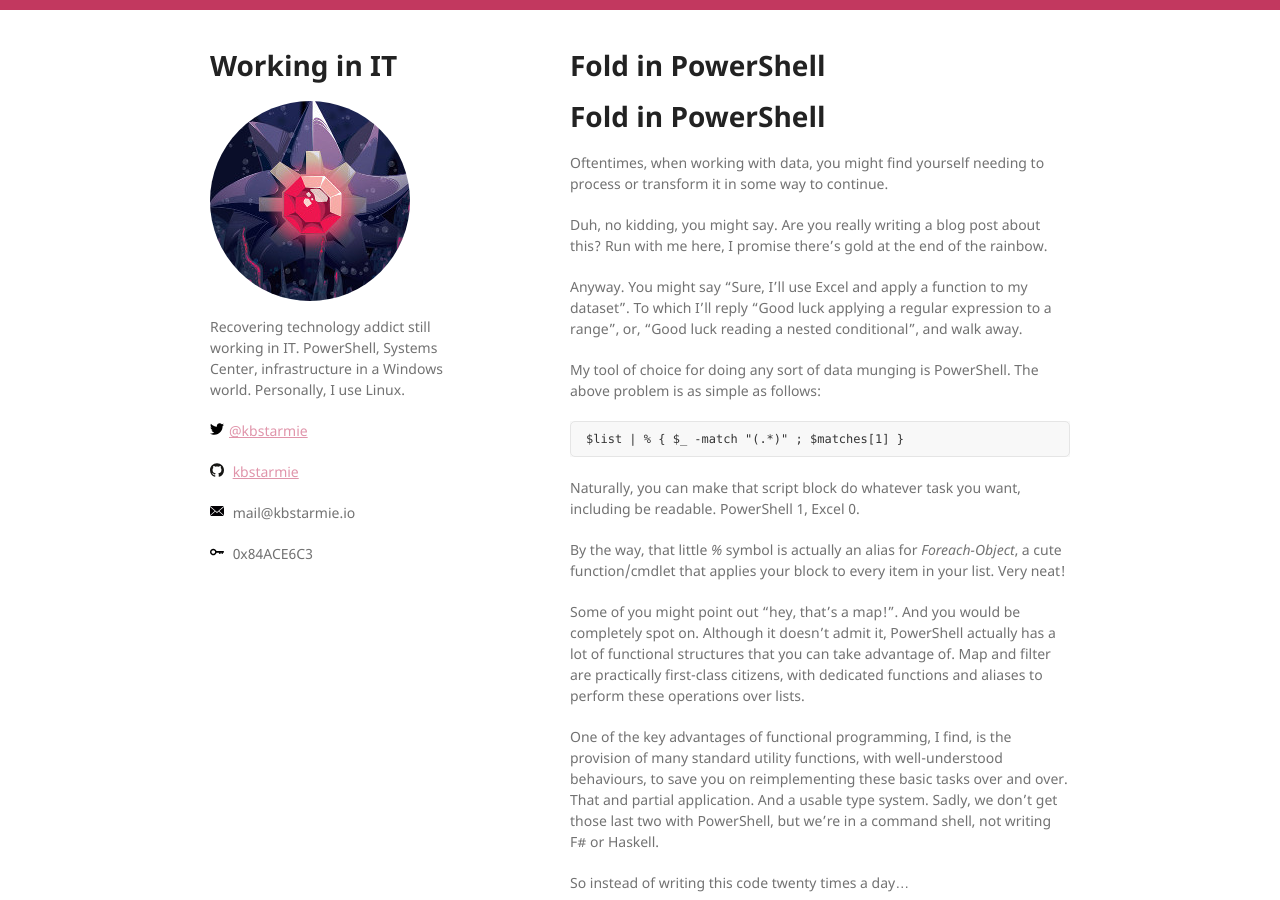
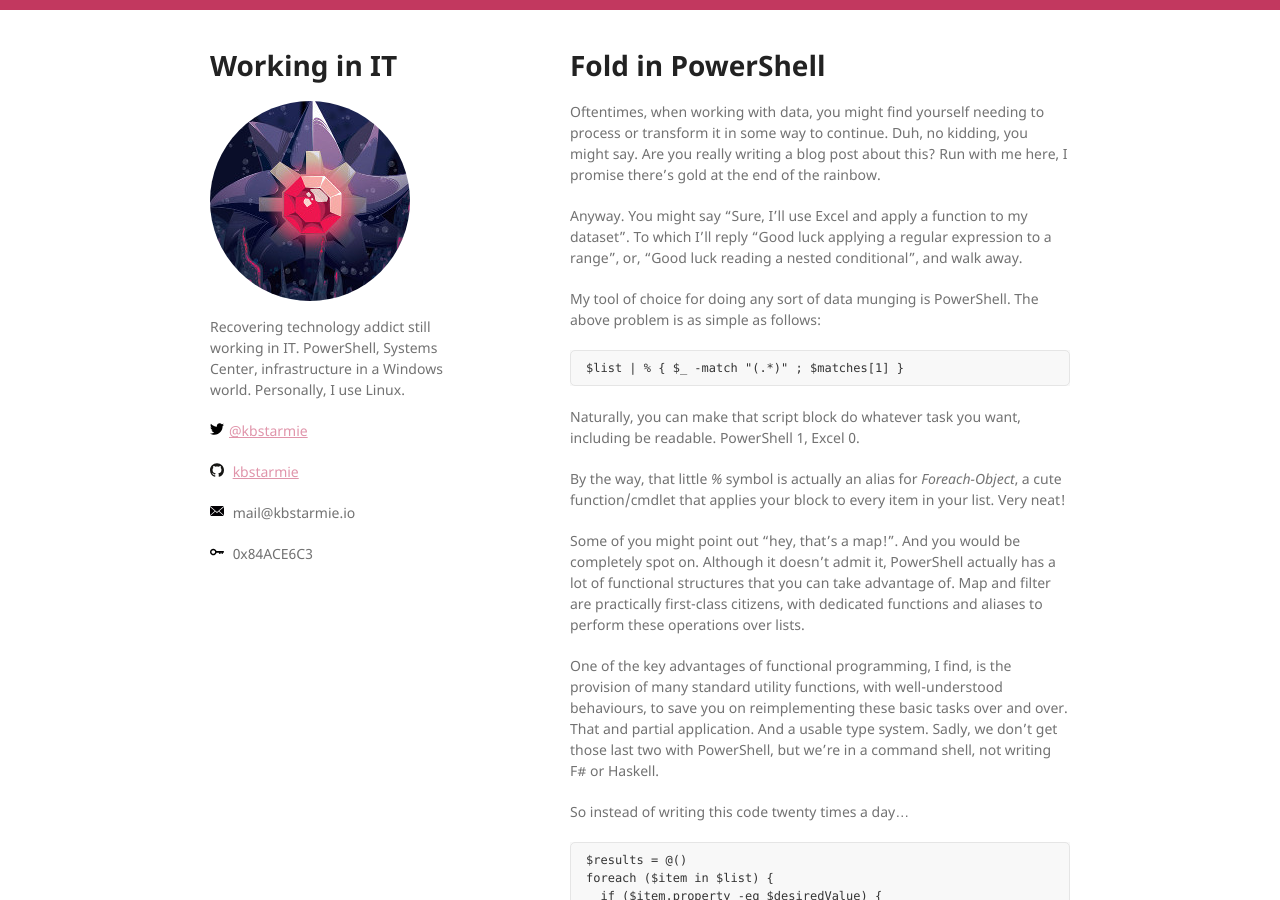
Before and after one commit to kbstarmie/kbstarmie.github.io, a Jekyll site: the page built from _posts/2017-03-12-fold-in-powershell.md, in a window 1280 px wide and 900 px high. Built offline with Jekyll 4.4.1, drawn with Linux system fonts in a browser that asks for light colours.

Commit message:
Update 2017-03-12-fold-in-powershell.md

```diff
--- a/_posts/2017-03-12-fold-in-powershell.md
+++ b/_posts/2017-03-12-fold-in-powershell.md
@@ -3,11 +3,7 @@
 title: Fold in PowerShell
 ---
 
-# {{ page.title }}
-
-Oftentimes, when working with data, you might find yourself needing to process or transform it in some way to continue.
-
-Duh, no kidding, you might say. Are you really writing a blog post about this? Run with me here, I promise there's gold at the end of the rainbow.
+Oftentimes, when working with data, you might find yourself needing to process or transform it in some way to continue. Duh, no kidding, you might say. Are you really writing a blog post about this? Run with me here, I promise there's gold at the end of the rainbow.
 
 Anyway. You might say "Sure, I'll use Excel and apply a function to my dataset". To which I'll reply "Good luck applying a regular expression to a range", or, "Good luck reading a nested conditional", and walk away.
 
```
